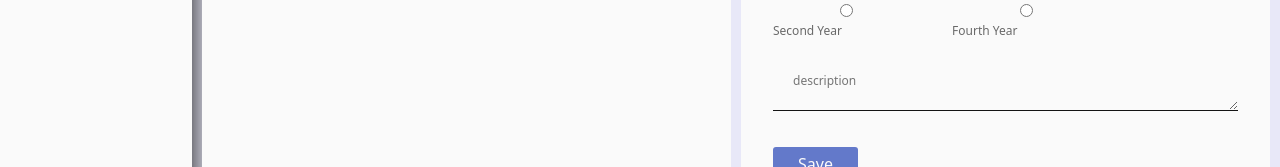
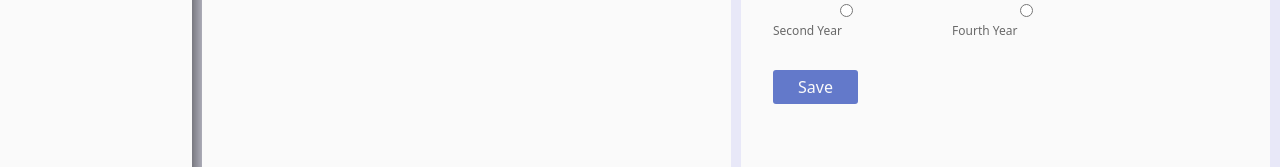
Before and after one commit to johnkatua/Tuk-Past-Paper-Repo, a React (Vite) app: page /admin-papers in a window 1280 px wide. Shown: the part 498-665 px from the top of the page. Built offline with nearby package versions, Linux system fonts and the light colour scheme; no server answers.

Commit message:
ran prettier

```diff
--- a/src/pages/Admin/Paper/PaperDetails.jsx
+++ b/src/pages/Admin/Paper/PaperDetails.jsx
@@ -63,8 +63,8 @@ const PaperDetails = () => {
       <div className="form--container__group">
         <div>Select Paper Year</div>
         <div className="form--container__year">
-           <div>
-           <input type="radio" value="firstYear" name="year" />
+          <div>
+            <input type="radio" value="firstYear" name="year" />
             First Year
             <input type="radio" value="secondYear" name="year" />
             Second Year
@@ -76,15 +76,6 @@ const PaperDetails = () => {
             Fourth Year
           </div>
         </div>
-      </div>
-      <div className="form--container__group">
-        <label>Description</label>
-        <textarea
-          placeholder="description"
-          name="description"
-          value={item.description}
-          onChange={handleChange}
-        ></textarea>
       </div>
       <div className="form--container__btns">
         <button className="details--btn" onClick={() => handleSubmit()}>
```
